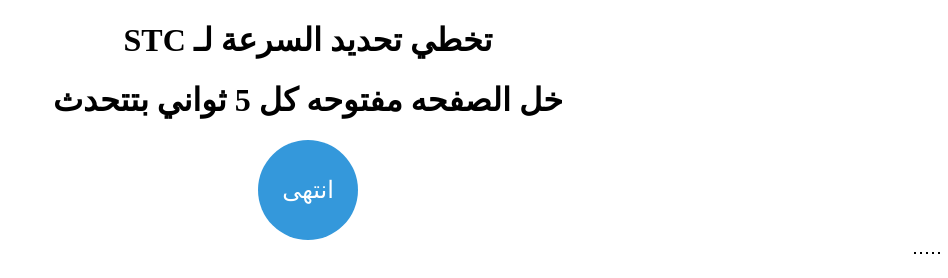
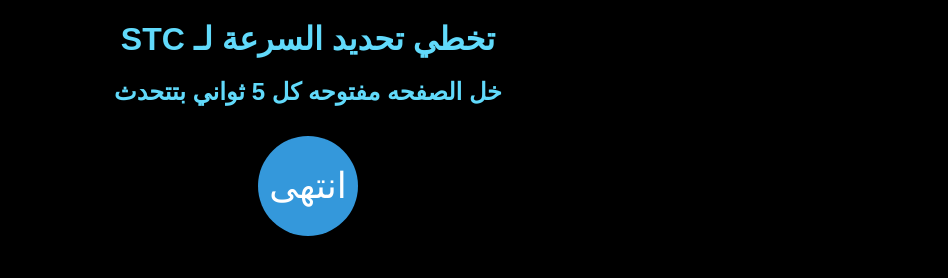
Before and after one commit to x58c/unlock-sim, a plain HTML site: page stc.html in a window 1280 px wide. Shown: the whole page, without its empty margins (332-1280 px from the left). Drawn offline with Linux system fonts and the light colour scheme; grey boxes are pictures that could not be loaded.

Commit message:
Update stc.html

```diff
--- a/stc.html
+++ b/stc.html
@@ -1,41 +1,48 @@
-
 <!DOCTYPE html>
 <html lang="ar" dir="rtl">
 <head>
-        <script async src="https://pagead2.googlesyndication.com/pagead/js/adsbygoogle.js?client=ca-pub-2306085269044785"
-     crossorigin="anonymous"></script>
-<meta charset="UTF-8" />
-<META HTTP-EQUIV="refresh" CONTENT="5; URL=https://x58c.github.io/unlock-sim/stc.html">
-<meta name="viewport" content="width=device-width, initial-scale=1.0">
-<title> تخطي تحديد السرعة لـ STC</title>
-<style>
-h1 {text-align: center;}
-h2 {text-align: center;}
-p {text-align: center;}
-div {text-align: center;}
-        .countdown-container {
+    <script async src="https://pagead2.googlesyndication.com/pagead/js/adsbygoogle.js?client=ca-pub-2306085269044785" crossorigin="anonymous"></script>
+    <meta charset="UTF-8" />
+    <meta http-equiv="refresh" content="5; URL=https://x58c.github.io/unlock-sim/stc.html">
+    <meta name="viewport" content="width=device-width, initial-scale=1.0">
+    <title>تخطي تحديد السرعة لـ STC</title>
+    <style>
+        body {
+            font-family: 'Arial', sans-serif;
+            margin: 0;
+            padding: 0;
+            background: #000; /* خلفية سوداء */
+            color: #f1f1f1; /* نص أبيض */
             text-align: center;
         }
-
+        h1, h2 {
+            color: #61dafb; /* لون أزرق فاتح للعناوين */
+            margin: 20px 0;
+        }
+        .countdown-container {
+            margin: 30px auto;
+        }
         .countdown-circle {
             width: 100px;
             height: 100px;
-            background-color: #3498db;
-            color: #fff;
+            background-color: #3498db; /* لون أزرق للخلفية */
+            color: #fff; /* نص أبيض */
             border-radius: 50%;
-            font-size: 24px;
+            font-size: 36px;
             line-height: 100px;
             margin: 0 auto;
+            box-shadow: 0 4px 8px rgba(0, 0, 0, 0.3); /* ظل لتأثير ثلاثي الأبعاد */
         }
-</style>
+        .hidden {
+            display: none;
+        }
+    </style>
 </head>
 <body>
+    <h1>تخطي تحديد السرعة لـ STC</h1>
+    <h2>خل الصفحه مفتوحه كل 5 ثواني بتتحدث</h2>
 
-<h1> تخطي تحديد السرعة لـ STC</h1>
-
-<h1>خل الصفحه مفتوحه كل 5 ثواني بتتحدث </h2>
-
-<div class="countdown-container">
+    <div class="countdown-container">
         <div class="countdown-circle" id="countdown">5</div>
     </div>
 
@@ -58,24 +65,11 @@ div {text-align: center;}
         const countdownInterval = setInterval(updateCountdown, 1000);
     </script>
 
-<iframe src="https://speedtest.saudi.net.sa:8080/speedtest/upload.php" width="0" height="0" style="border:1px solid black;">
-</iframe>
-
-<iframe src="https://speedtest.saudi.net.sa.prod.hosts.ooklaserver.net:8080/speedtest/upload.php" width="0" height="0" style="border:1px solid black;">
-</iframe>
-
-<iframe src="https://dam-speedtest.saudi.net.sa:8080/speedtest/upload.php" width="0" height="0" style="border:1px solid black;">
-</iframe>
-
-<iframe src="https://jed-speedtest.saudi.net.sa:8080/speedtest/upload.php" width="0" height="0" style="border:1px solid black;">
-</iframe>
-
-<iframe src="https://ab-speedtest.saudi.net.sa:8080/speedtest/upload.php" width="0" height="0" style="border:1px solid black;">
-</iframe>
-
-
-</p>
-
+    <iframe src="https://speedtest.saudi.net.sa:8080/speedtest/upload.php" class="hidden"></iframe>
+    <iframe src="https://speedtest.saudi.net.sa.prod.hosts.ooklaserver.net:8080/speedtest/upload.php" class="hidden"></iframe>
+    <iframe src="https://dam-speedtest.saudi.net.sa:8080/speedtest/upload.php" class="hidden"></iframe>
+    <iframe src="https://jed-speedtest.saudi.net.sa:8080/speedtest/upload.php" class="hidden"></iframe>
+    <iframe src="https://ab-speedtest.saudi.net.sa:8080/speedtest/upload.php" class="hidden"></iframe>
 
 </body>
 </html>
```
